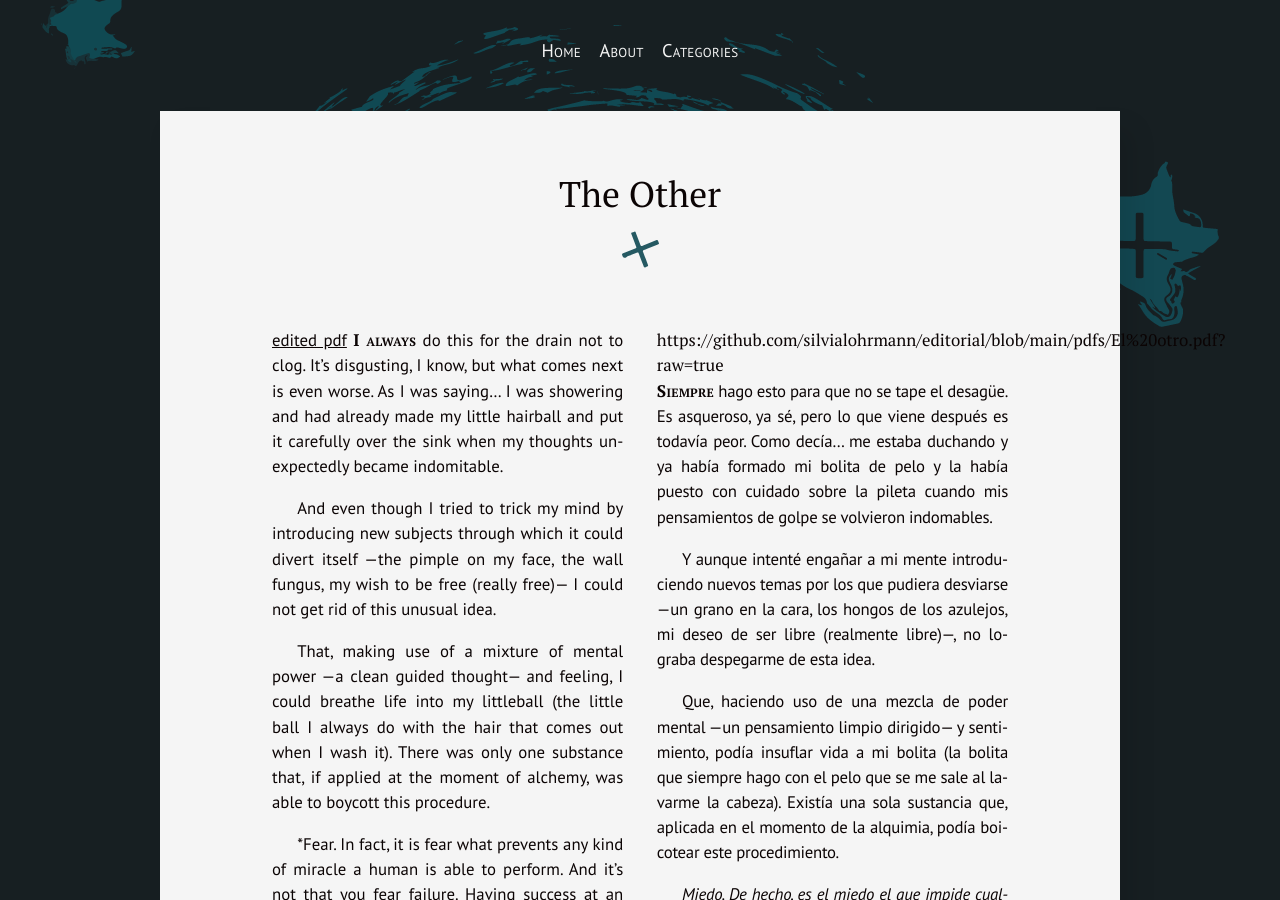
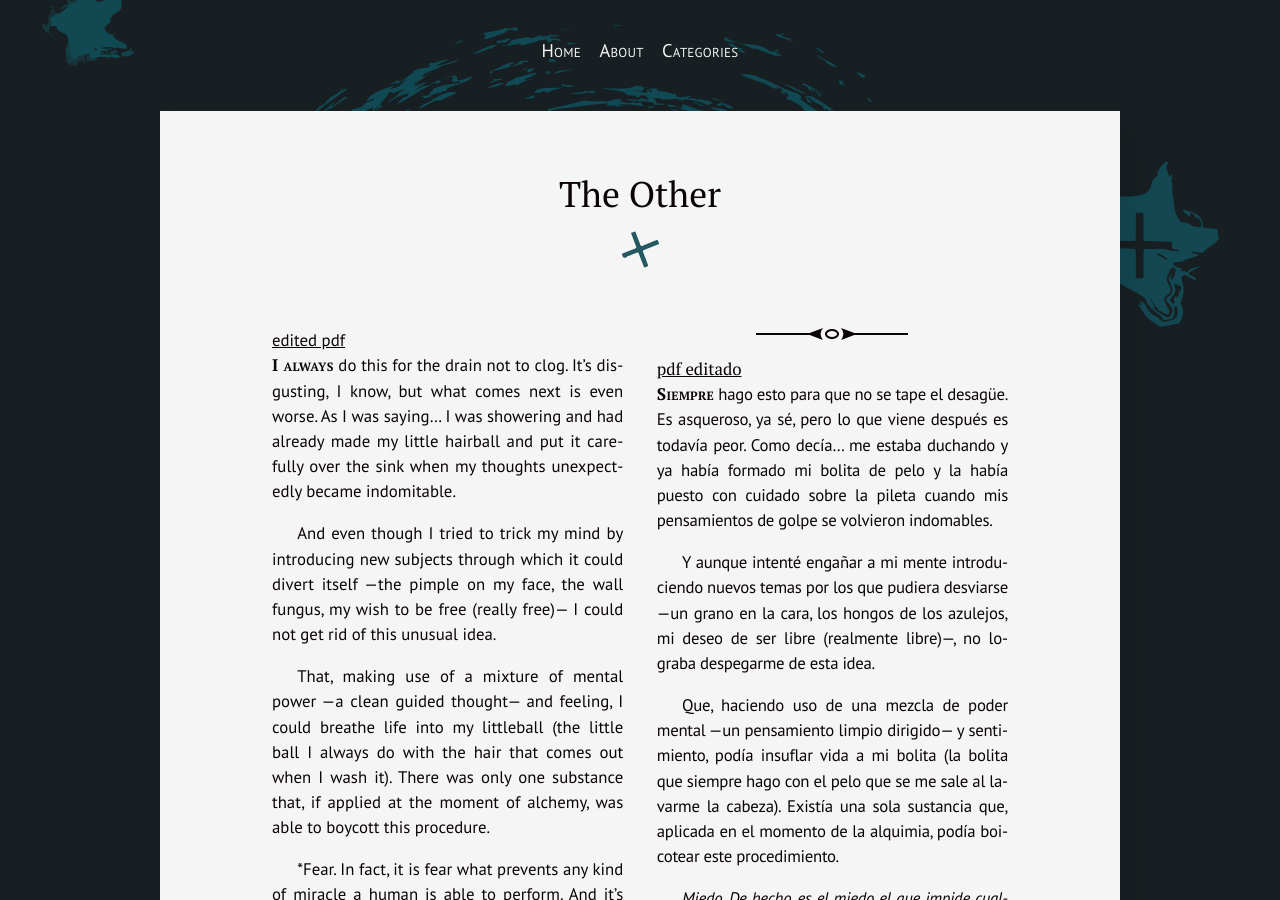
Before and after one commit to silvialohrmann/editorial, a Jekyll site: the page built from _posts/2022-11-20-the-other.md, in a window 1280 px wide and 900 px high. Built offline with Jekyll 4.4.1, drawn with Linux system fonts in a browser that asks for light colours.

Commit message:
Update 2022-11-20-the-other.md

```diff
--- a/_posts/2022-11-20-the-other.md
+++ b/_posts/2022-11-20-the-other.md
@@ -4,7 +4,8 @@
 layout: post
 ---
 
-<a href="https://github.com/silvialohrmann/editorial/blob/main/pdfs/The%20Other.pdf">edited pdf</a>
+<a href="https://github.com/silvialohrmann/editorial/blob/main/pdfs/The%20Other.pdf?raw=true" target="_blank">edited pdf</a>
+<br>
 <span class="first-sentence">I always</span> do this for the drain not to clog. It’s disgusting, I know, but what comes next is even worse.  As I was saying… I was showering and had already made my little hairball and put it carefully over the sink when my thoughts unexpectedly became indomitable.
 
 And even though I tried to trick my mind by introducing new subjects through which it could divert itself —the pimple on my face, the wall fungus, my wish to be free (really free)— I could not get rid of this unusual idea.
@@ -31,7 +32,8 @@
 
 <hr class="column">
 <div lang="es" class="spanish">
-  https://github.com/silvialohrmann/editorial/blob/main/pdfs/El%20otro.pdf?raw=true
+<a href="https://github.com/silvialohrmann/editorial/blob/main/pdfs/El%20otro.pdf?raw=true" target="_blank">pdf editado</a>
+<br>
 <p><span class="first-sentence">Siempre</span> hago esto para que no se tape el desagüe. Es asqueroso, ya sé, pero lo que  viene después es todavía peor. Como decía… me estaba duchando y ya había formado mi bolita de pelo y la había  puesto con cuidado sobre la pileta cuando mis pensamientos de golpe se volvieron  indomables.</p>
 
 <p>Y aunque intenté engañar a mi mente introduciendo nuevos temas por los que pudiera desviarse —un grano en la cara, los hongos de los azulejos, mi deseo de ser libre (realmente libre)—, no lograba despegarme de esta idea.</p>
```
